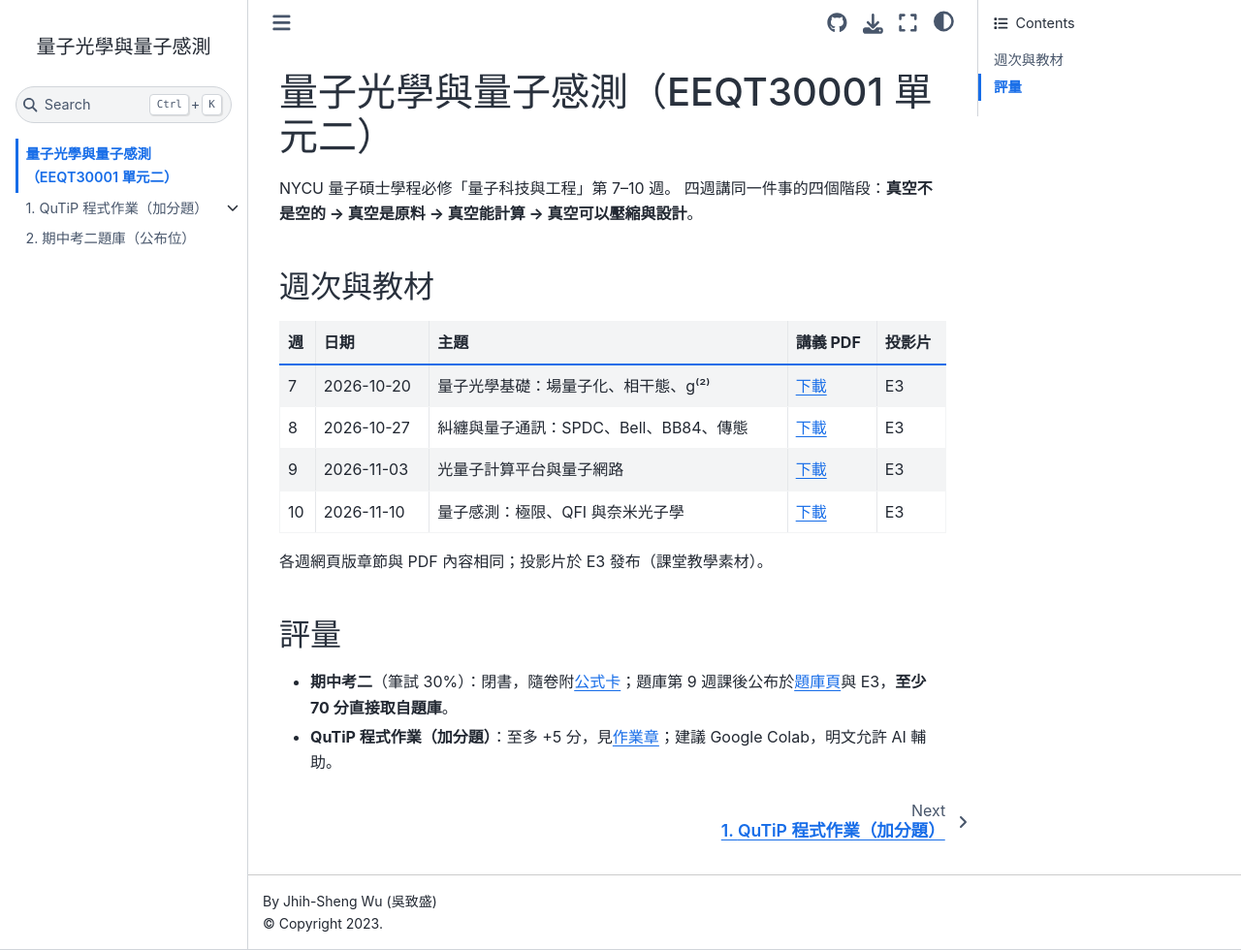
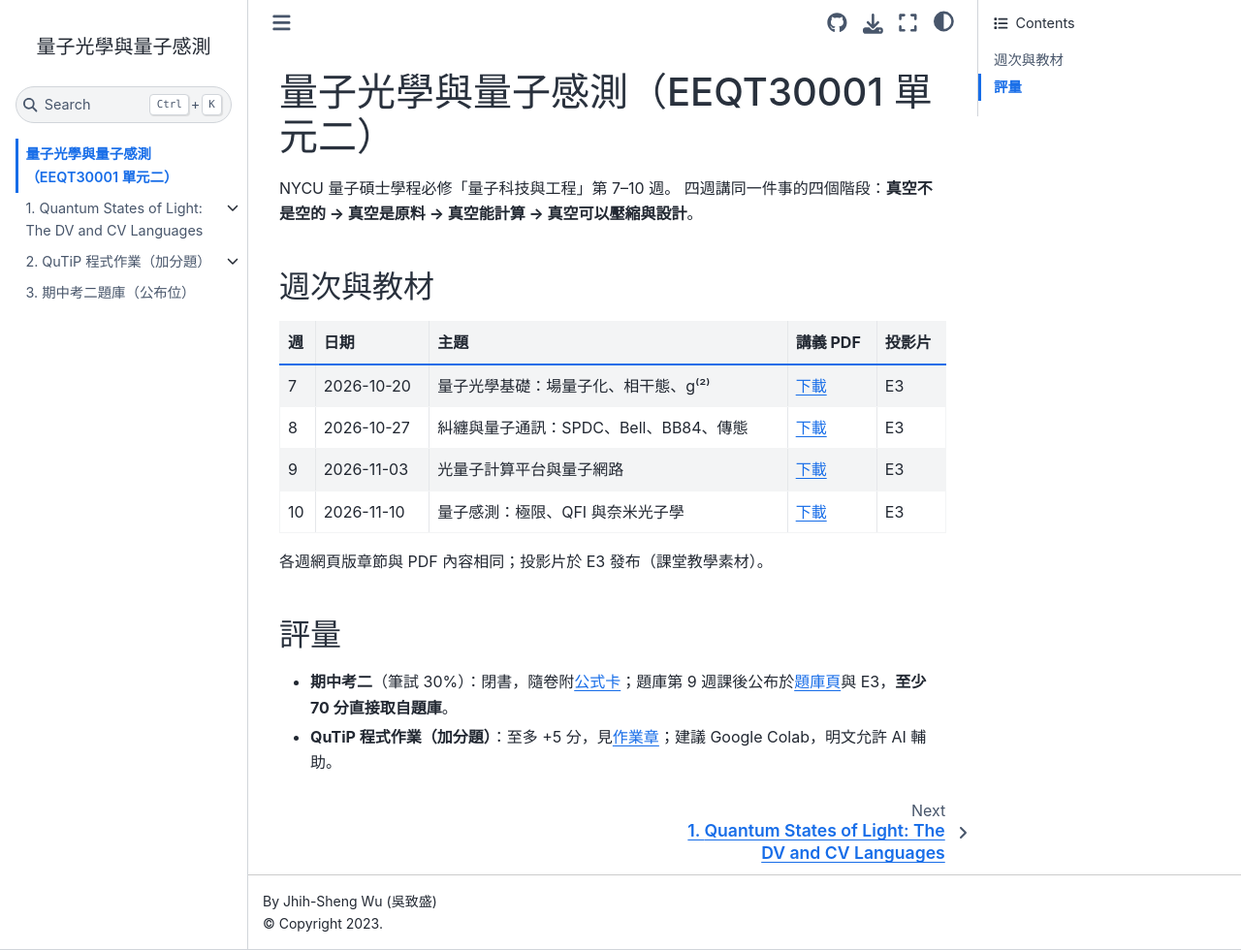
Before and after one commit to jhihsheng/eeqt30001, a Jupyter Book: the page built from intro.md, in a window 1280 px wide and 980 px high. Shown: the whole window at 97% size. Built offline with Jupyter Book 1.0.4 settings and Sphinx 7.4.7 and the Sphinx Book theme 1.1.4, drawn with Linux system fonts in a browser that asks for light colours; pages that are not in the unit, such as notebooks, are missing from menus; some of the changed lines change nothing that is shown.

Commit message:
book: week07 chapter (style calibration)

`````diff
--- a/_toc.yml
+++ b/_toc.yml
@@ -1,15 +1,15 @@
 # Table of contents — EEQT30001 單元二（仿 em：numbered chapters）
-# 章節隨轉換進度啟用：骨架版先 intro＋作業＋題庫；週 7–10 轉好逐章解開註解
+# 章節隨轉換進度啟用：週 7 已上線；週 8–10 轉好逐章解開註解
 format: jb-book
 root: intro
 options:
   numbered: True
 chapters:
-# - file: week07/index
-#   sections:
-#   - file: week07/sec1
-#   - file: week07/sec2
-#   - file: week07/sec3
+- file: week07/index
+  sections:
+  - file: week07/sec1
+  - file: week07/sec2
+  - file: week07/sec3
 # - file: week08/index
 #   sections:
 #   - file: week08/sec1
--- /dev/null
+++ b/week07/index.md
@@ -0,0 +1,21 @@
+# Quantum States of Light: The DV and CV Languages
+
+**Week 7**（2026-10-20，3 lecture hours）｜[本章 PDF 講義](../assets/week07.pdf)｜投影片：E3
+
+```{admonition} Learning objectives (Week 7)
+:class: note
+1. Explain why each electromagnetic mode is quantized as a harmonic oscillator, and use $[a,a^{\dagger}]=1$ to compute properties of Fock, coherent, and squeezed states.
+2. Draw vacuum, coherent, and squeezed states in phase space, and state the two encodings of light-based qubits (DV vs. CV).
+3. Classify a light source from $g^{(2)}(0)$ (thermal 2 / coherent 1 / single photon 0) and explain why antibunching --- not the photoelectric effect --- proves the photon.
+4. Describe how a cavity redesigns the vacuum (Jaynes--Cummings physics, the Purcell effect) and how an SNSPD detects a single photon.
+```
+
+**Reading:** Fox, *Quantum Optics*, Ch. 5–7. Full derivations: QO_note_2, 3, 5, and 4.
+
+**Opening puzzle.** Textbooks say the photoelectric effect proved that light is made of
+photons. It did not: a *semiclassical* theory --- quantized atoms driven by a purely
+classical field --- reproduces every feature of the photoelectric effect, including the
+frequency threshold. The experiment that actually certified the photon came seventy years
+after Einstein: photon *antibunching*, observed in 1977 (Kimble, Dagenais, and Mandel).
+This week builds the language needed to appreciate how much work it takes to prove that
+light arrives "one at a time", and what non-classical light is good for.
--- /dev/null
+++ b/week07/sec1.md
@@ -0,0 +1,167 @@
+# Quantum States of Light（第一節）
+
+## One mode is a harmonic oscillator
+
+Maxwell's equations in a source-free region are linear, so their solutions organize into
+*eigenmodes*: field patterns that oscillate at a single frequency $\omega$, with a
+shape fixed by the geometry (a plane wave in free space, a standing wave in a cavity, a
+guided mode in a waveguide). The energy of one mode is quadratic in the field amplitudes
+$(\mathbf{E},\mathbf{B})$ --- formally identical to the energy
+$\frac{p^{2}}{2m}+\frac{m\omega^{2}x^{2}}{2}$ of a mechanical oscillator. Canonical
+quantization therefore proceeds exactly as for a particle in a parabolic well: promote the
+canonical pair to operators, impose the commutator, and change variables to ladder
+operators (QO_note_2, Sec. 1–2). The result, for every mode,
+
+$$
+\mathcal{H}=\hbar\omega\Bigl(a^{\dagger}a+\tfrac{1}{2}\Bigr),\qquad
+[a,a^{\dagger}]=1 .
+$$ (eq-w7-hamil)
+
+A *photon* is one quantum of excitation of a mode --- the $n$-th rung of that mode's
+energy ladder --- not a small ball flying through space. **The mode comes first; the
+photon is the mode's excitation.** Everything in this unit follows from the single algebraic
+statement $[a,a^{\dagger}]=1$.
+
+## The vacuum is not empty
+
+The ground state $|0\rangle$ of Eq. {eq}`eq-w7-hamil` has energy $\hbar\omega/2$ and, more
+importantly, *fluctuating fields*: $\langle 0|\mathbf{E}|0\rangle=0$ but
+$\langle 0|\mathbf{E}^{2}|0\rangle\neq0$. These zero-point fluctuations are physical.
+Summing $\hbar\omega/2$ over the modes allowed between two parallel mirrors, and comparing
+with free space, yields a measurable attraction (Casimir, 1948; full derivation in
+QO_note_2, Example 4),
+
+$$
+\frac{F}{A}=-\frac{\pi^{2}\hbar c}{240\,d^{4}} .
+$$
+
+The lesson to remember for the cavity-QED section and for Week 10: the vacuum has
+*structure* --- which modes exist, and how strong their zero-point fields are at a
+given point, depends on the boundary conditions. Structure can be engineered.
+
+## Fock states: the DV language
+
+The eigenstates $|n\rangle$ of $a^{\dagger}a$ (*Fock* or number states) are maximally
+quantum: the field expectation value $\langle n|\mathbf{E}|n\rangle$ vanishes for every
+$n$, so a Fock state carries *no phase* --- only fluctuations
+(QO_note_2, Sec. 2.3). Encoding information in discrete photonic degrees of freedom
+--- photon number ($|0\rangle,|1\rangle$), polarization ($|H\rangle,|V\rangle$), or path
+--- is called *discrete-variable* (DV) encoding. It is conceptually clean but
+experimentally expensive: single photons are hard to make and easy to lose.
+
+## Quadratures and phase space: the CV language
+
+The Hermitian combinations of $a$ and $a^{\dagger}$,
+
+$$
+X=\frac{a+a^{\dagger}}{\sqrt{2}},\qquad
+P=\frac{a-a^{\dagger}}{i\sqrt{2}},\qquad
+[X,P]=i \;\;\Rightarrow\;\; \Delta X\,\Delta P\ge\tfrac{1}{2},
+$$ (eq-w7-quad)
+
+are the dimensionless position and momentum of the mode --- the *quadratures*.[^conv]
+They are continuously valued and directly measurable (by homodyne detection, Week 10), and
+encoding information in them is called *continuous-variable* (CV) encoding.
+
+[^conv]: The original lecture notes QO_note_2–5 use the convention
+$X_{s}=(a+a^{\dagger})/2=X/\sqrt{2}$, $Y_{s}=P/\sqrt{2}$, for which
+$[X_{s},Y_{s}]=i/2$ and $\sigma(X_{s})\sigma(Y_{s})\ge 1/4$. All statements convert by a
+factor $\sqrt{2}$ per quadrature.
+
+Phase space gives the picture. A classical oscillator is a *point* $(x,p)$ tracing a
+circle as it evolves. A quantum state cannot be a point --- Eq. {eq}`eq-w7-quad` forbids
+sharp $X$ and $P$ simultaneously --- so even the "most classical" quantum state is a
+fuzzy blob of area $\sim\frac{1}{2}$, rotating rigidly at $\omega$
+({numref}`fig-w7-phasespace`).
+
+```{figure} ../images/ps_vacuum_coherent.svg
+:name: fig-w7-phasespace
+:width: 62%
+
+Phase space in our convention, Eq. {eq}`eq-w7-quad`. A classical state is a
+point tracing a circle; a quantum state is a minimum-uncertainty blob of area
+$\sim\frac12$. The vacuum sits at the origin; the displacement $D(\alpha)$ shifts it
+to $\alpha$ without changing its shape --- a coherent state,
+$\Delta X=\Delta P=1/\sqrt2$.
+```
+
+## Coherent states: the most classical light
+
+Which quantum state behaves like the classical field
+$E_{0}\cos(\omega t+\phi)$ of a laser? Demanding
+$\langle\mathbf{E}\rangle\propto$ the classical field leads to the eigenvalue problem
+(QO_note_3, Sec. 2)
+
+$$
+a|\alpha\rangle=\alpha|\alpha\rangle,\qquad
+|\alpha\rangle=e^{-|\alpha|^{2}/2}\sum_{n=0}^{\infty}
+\frac{\alpha^{n}}{\sqrt{n!}}\,|n\rangle ,
+$$
+
+with $\alpha$ a complex number --- the dimensionless amplitude *and* phase of the
+wave. Key properties:
+
+- Photon number is Poisson-distributed,
+  $p_{n}=e^{-\langle n\rangle}\langle n\rangle^{n}/n!$, with
+  $\langle n\rangle=|\alpha|^{2}$ and $\Delta n=\sqrt{\langle n\rangle}$ ---
+  photons in a laser beam arrive *randomly and independently*, like raindrops.
+- It is a minimum-uncertainty state, $\Delta X=\Delta P=1/\sqrt{2}$: the same circular
+  blob as the vacuum, displaced to $\alpha$. Indeed
+  $|\alpha\rangle=D(\alpha)|0\rangle$ with the displacement operator
+  $D(\alpha)=\exp(\alpha a^{\dagger}-\alpha^{*}a)$ --- and $D(\alpha)$ is exactly the
+  evolution generated by a classical oscillating current (an antenna, a laser drive;
+  QO_note_4, Sec. 3). A laser *displaces the vacuum*.
+- Free evolution just rotates the blob: $\alpha(t)=\alpha(0)e^{-i\omega t}$.
+
+## Squeezed states: reshaping the vacuum blob
+
+The uncertainty product bounds the *area* of the blob, not its shape. The squeeze
+operator (QO_note_5, Sec. 2)
+
+$$
+S(\xi)=\exp\Bigl(\tfrac{1}{2}\xi^{*}a^{2}-\tfrac{1}{2}\xi\,(a^{\dagger})^{2}\Bigr),
+\qquad \xi=re^{i\theta},
+$$
+
+turns the circle into an ellipse: for $\theta=0$,
+$\Delta X=e^{-r}/\sqrt{2}$ and $\Delta P=e^{+r}/\sqrt{2}$ --- one quadrature quieter than
+the vacuum itself, at the price of the other ({numref}`fig-w7-squeezed`). Because $S(\xi)$
+is quadratic in $a^{\dagger}$, generating squeezed light requires a *nonlinear*
+process ($\chi^{(2)}$ parametric down-conversion, Week 8). Why care? Metrology: LIGO
+injects squeezed vacuum to measure below the vacuum noise level (Week 10).
+
+```{figure} ../images/ps_squeezed.svg
+:name: fig-w7-squeezed
+:width: 50%
+
+Squeezed vacuum in phase space: one quadrature narrows to $e^{-r}/\sqrt2$ at
+the price of the conjugate one; the area $\Delta X\,\Delta P=\tfrac12$ is unchanged
+(dashed: the vacuum circle).
+```
+
+## DV vs. CV at a glance
+
+```{table} DV vs. CV
+:name: tab-w7-dvcv
+|  | **DV (discrete)** | **CV (continuous)** |
+|---|---|---|
+| Basic objects | Fock states, polarization | quadratures $X,P$ |
+| Qubit example | $|H\rangle,|V\rangle$; dual-rail $|01\rangle,|10\rangle$ | coherent/squeezed states; cat, GKP codes |
+| Measurement | single-photon detectors | homodyne/heterodyne |
+| Strength | clean logic, long-distance QKD | deterministic sources, scalable |
+| Weakness | probabilistic sources, loss | noise accumulates |
+```
+
+Hybrid schemes (converting DV qubits into cat-state qubits and back) are an active research
+direction (QO_note_3, introduction). This DV/CV pair of languages is the backbone of the
+whole unit: Week 8 speaks mostly DV, Week 9 uses both, Week 10 mostly CV.
+
+```{important}
+**Summary — Section 1.**
+Every mode of light is a harmonic oscillator: $[a,a^{\dagger}]=1$,
+$\mathcal H=\hbar\omega(a^{\dagger}a+\frac12)$. The vacuum is a real physical state with
+fluctuating fields (Casimir). Fock states have sharp $n$ and no phase (DV); coherent
+states are displaced vacua with Poisson statistics, $\Delta n=\sqrt{\langle n\rangle}$
+(the most classical light); squeezed states beat the vacuum noise in one quadrature (CV).
+Phase space: point (classical) $\to$ blob of area $\sim\frac12$ (quantum).
+```
--- /dev/null
+++ b/week07/sec2.md
@@ -0,0 +1,134 @@
+# Proving the Photon: The Second-Order Correlation $g^{(2)}(0)$（第二節）
+
+## Photon-counting statistics
+
+Modern detectors do not record a continuous intensity; they *click*. The statistics
+of clicks classify light (QO_photon_stat):
+
+- **Poissonian**, $\Delta n=\sqrt{\langle n\rangle}$: coherent light (laser).
+- **Super-Poissonian**, $\Delta n>\sqrt{\langle n\rangle}$: thermal/chaotic light.
+- **Sub-Poissonian**, $\Delta n<\sqrt{\langle n\rangle}$:
+  *no classical explanation* --- non-classical light.
+
+A practical warning: loss randomizes. If photons survive a lossy channel or an inefficient
+detector independently with probability $\eta$, sub-Poissonian statistics degrade toward
+Poissonian --- observing quantum statistics requires high collection and detection
+efficiency. This motivates the SNSPD section of this chapter.
+
+## The HBT experiment and $g^{(2)}$
+
+Photon counting alone cannot separate "one photon at a time" from a very dim laser
+(see the discussion question below). The decisive quantity is the *intensity–intensity*
+correlation, measured in the Hanbury Brown–Twiss (HBT) geometry: split the beam 50:50 onto
+two detectors and count coincidences ({numref}`fig-w7-hbt`). For a single mode, with the
+detector-ordering of operators from Glauber's photodetection theory
+(QO_note_5, Sec. 1),
+
+$$
+g^{(2)}(0)=\frac{\langle a^{\dagger}a^{\dagger}aa\rangle}
+                {\langle a^{\dagger}a\rangle^{2}}
+          =1+\frac{\sigma^{2}(n)-\langle n\rangle}{\langle n\rangle^{2}} .
+$$ (eq-w7-g2)
+
+$$
+g^{(2)}(0)=
+\begin{cases}
+2 & \text{thermal light (bunching)},\\
+1 & \text{coherent light (random arrivals)},\\
+\dfrac{n-1}{n}\;\xrightarrow{\,n=1\,}\;0 & \text{Fock state (antibunching)}.
+\end{cases}
+$$ (eq-w7-g2values)
+
+For *any* classical intensity distribution, the Cauchy–Schwarz inequality forces
+$g^{(2)}(0)\ge 1$: classical waves can bunch, never antibunch. Therefore a measured
+$g^{(2)}(0)<1$ has no classical explanation, and $g^{(2)}(0)\to 0$ certifies a
+single-photon source. This is the experiment that finally proved the photon: resonance
+fluorescence of single atoms, Kimble, Dagenais and Mandel (1977) ---
+seventy years after the photoelectric effect. The photoelectric effect needs only
+quantized *atoms*; antibunching needs quantized *light*.
+
+```{figure} ../images/hbt_setup.svg
+:name: fig-w7-hbt
+:width: 46%
+
+HBT setup --- beam splitter, two detectors, coincidence counter.
+```
+
+```{figure} ../images/g2_curves.svg
+:name: fig-w7-g2curves
+:width: 50%
+
+$g^{(2)}(\tau)$ for thermal, coherent, and single-photon light; the shaded
+region $g^{(2)}(0)<1$ is classically forbidden.
+```
+
+````{exercise} In-class discussion 1
+:label: exer-w7-dimlaser
+
+A laser is attenuated to $0.1$ photons per pulse on average.
+Is it a single-photon source?
+````
+
+```{solution} exer-w7-dimlaser
+:label: solu-w7-dimlaser
+:class: dropdown
+
+No. Attenuation preserves coherent-state statistics: $g^{(2)}(0)=1$, and the two-photon
+probability $p_{2}\approx\langle n\rangle^{2}/2$ is nonzero. Dim is not quantum.
+```
+
+````{exercise} In-class discussion 2
+:label: exer-w7-half
+
+You measure $g^{(2)}(0)=0.5$. What is the source?
+````
+
+```{solution} exer-w7-half
+:label: solu-w7-half
+:class: dropdown
+
+Non-classical (below 1), but not a perfect single-photon source: e.g. two independent
+single-photon emitters ($g^{(2)}=1/2$ exactly), or one imperfect emitter with background.
+```
+
+## Try it in three lines (QuTiP)
+
+```{code-block} python
+:caption: QuTiP demo — $g^{(2)}(0)$ of Fock, coherent, and squeezed states
+
+from qutip import *
+N = 30
+states = {"Fock |1>": basis(N,1), "Coherent": coherent(N,2.0),
+          "Squeezed": squeeze(N,1.0)*basis(N,0)}
+a = destroy(N)
+for name, psi in states.items():
+    g2 = expect(a.dag()*a.dag()*a*a, psi)/expect(a.dag()*a, psi)**2
+    print(name, "g2(0) =", round(g2,3))
+```
+
+This is the seed of the bonus homework（見[作業章](../assignment/index)；Colab recommended;
+worth up to $+5$ points on Midterm 2).
+
+## Single-photon sources compared
+
+```{table} Order-of-magnitude comparison of single-photon sources（數字 2026-07 依文獻核校；cf. Fox Ch. 5）
+:name: tab-w7-sps
+| Source | $g^{(2)}(0)$ (typ.) | Rate | Operating $T$ | Deterministic? |
+|---|---|---|---|---|
+| Attenuated laser | $1$ (always) | GHz | room | no (Poisson) |
+| SPDC, heralded (Week 8) | $10^{-2}$ (best $3{\times}10^{-4}$) | 0.1–4 MHz | room | heralded |
+| Quantum dot in cavity | $\sim10^{-3}$ | tens of MHz | 4–10 K | near-det. |
+| NV center in diamond | $0.2$–$0.4$ | $10^{5}$–$3{\times}10^{6}$ s$^{-1}$ | room | det., poor collection |
+```
+
+The quantum-dot route is where cavity QED (next section) pays off: a cavity both
+speeds up emission (Purcell effect) and funnels the photons into one collectible mode.
+
+```{important}
+**Summary — Section 2.**
+Click statistics classify light; $g^{(2)}(0)=1+[\sigma^{2}(n)-\langle n\rangle]/\langle
+n\rangle^{2}$ is the sharp tool: thermal 2, coherent 1, single photon 0. Classically
+$g^{(2)}(0)\ge1$; antibunching is the fingerprint of the photon (1977). A dim laser is
+never a single-photon source. Real sources trade off purity, rate, temperature, and
+determinism.
+```
--- /dev/null
+++ b/week07/sec3.md
@@ -0,0 +1,127 @@
+# Cavity QED: Redesigning the Vacuum（第三節）
+
+## The Jaynes–Cummings model in one page
+
+Put a two-level atom ($|E_{v}\rangle,|E_{c}\rangle$, splitting $\hbar\omega_{cv}$) in a
+cavity supporting a single mode of frequency $\omega$. With the rotating-wave
+approximation, light–matter interaction reduces to the Jaynes–Cummings Hamiltonian
+(QO_note_4, Sec. 4)
+
+$$
+\mathcal{H}_{\mathrm{JC}}
+=\hbar\omega\,a^{\dagger}a+\frac{\hbar\omega_{cv}}{2}\sigma_{z}
+ +\hbar\lambda\bigl(\sigma_{+}a+\sigma_{-}a^{\dagger}\bigr),
+$$ (eq-w7-jc)
+
+where $\lambda$ is the coupling rate set by the dipole moment and the mode's vacuum field.
+Because the excitation number is conserved, the dynamics splits into $2\times2$ blocks
+$\{|E_{c}\rangle|n\rangle,\;|E_{v}\rangle|n+1\rangle\}$: the atom and the cavity
+coherently swap one quantum at the Rabi frequency
+$2\lambda\sqrt{n+1}$ (on resonance). The eigenstates --- *dressed states* --- are
+split by $2\hbar\lambda\sqrt{n+1}$.
+
+The striking case is $n=0$: even with *no photon in the cavity*, the excited atom
+oscillates, $|E_{c}\rangle|0\rangle\leftrightarrow|E_{v}\rangle|1\rangle$ --- the
+*vacuum Rabi oscillation* ({numref}`fig-w7-jc`). The "empty" cavity is not empty;
+its zero-point field drives the atom. (With a coherent drive the oscillations collapse
+and revive --- see QO_note_4, Sec. 4.3, for this beautiful signature of field
+quantization.)
+
+```{figure} ../images/jc_rabi.svg
+:name: fig-w7-jc
+:width: 92%
+
+Jaynes–Cummings Rabi oscillations, $P_e(t)=\cos^{2}\!\bigl(\lambda\sqrt{n+1}\,t\bigr)$,
+for $n=0$ (vacuum) and $n=2$; the oscillation persists at $n=0$.
+```
+
+## Spontaneous emission and the Purcell effect
+
+Fermi's golden rule says the emission rate of an excited atom is proportional to the
+density of final photon states at its transition frequency
+(QO_note_4, Sec. 2.2):
+
+$$
+W=\frac{\pi}{2\hbar^{2}}\,\bigl|\langle c|\mathcal H_{I}|v\rangle\bigr|^{2}\,
+\rho(\omega)\,\hbar
+\;\;\Longrightarrow\;\;
+W_{\mathrm{free}}=\frac{\omega^{3}|d_{cv}|^{2}}{3\pi\epsilon_{0}\hbar c^{3}} ,
+$$
+
+where the free-space result uses the vacuum density of modes
+$g(\omega)=\omega^{2}/\pi^{2}c^{3}$ (QO_note_2, Sec. 3.1). Read this formula the other
+way around: *spontaneous emission is not a property of the atom alone*. It is
+stimulated by the vacuum fluctuations of the modes around the atom --- so if you change
+the modes, you change the rate. A cavity of quality factor $Q$ and mode volume $V$
+concentrates the vacuum field at its resonance; the emission rate is enhanced by the
+Purcell factor (Purcell, 1946; result only)
+
+$$
+F_{P}=\frac{W_{\mathrm{cav}}}{W_{\mathrm{free}}}
+     =\frac{3}{4\pi^{2}}\Bigl(\frac{\lambda_{0}}{n}\Bigr)^{3}\frac{Q}{V},
+$$ (eq-w7-purcell)
+
+for an emitter on resonance and at the field maximum. Detuned from the cavity, emission is
+*suppressed* instead. **Change the structure of the vacuum, and you change the
+atom's fate.** Keep Eq. {eq}`eq-w7-purcell` in mind: in Week 10 we will see that
+nanophotonics is precisely the engineering of $Q/V$ --- of the vacuum itself --- and that
+this turns quantum-sensing limits into design parameters.
+
+````{exercise} In-class discussion 3
+:label: exer-w7-cavity
+
+An atom is placed in a resonant cavity. Which of its properties change?
+````
+
+```{solution} exer-w7-cavity
+:label: solu-w7-cavity
+:class: dropdown
+
+Its emission rate (faster on resonance, slower off resonance),
+its emission direction (into the cavity mode), and even its energy levels (dressed-state
+splitting). The vacuum has been redesigned around it.
+```
+
+## Detecting one photon: the SNSPD
+
+Certifying $g^{(2)}(0)\approx0$ requires detectors that click on a single photon.
+Photomultipliers (PMTs) and avalanche photodiodes (SPADs) do this with quantum
+efficiencies of order $10$–$70\%$ and nanosecond timing. The current workhorse of quantum
+optics is the *superconducting nanowire single-photon detector* (SNSPD): a
+$\sim\!100$-nm-wide superconducting wire (NbN, NbTiN, or WSi), cooled below its critical
+temperature ($\sim$1–4 K) and biased just below its critical current. One absorbed photon
+creates a local hotspot, the wire momentarily turns resistive, and a voltage pulse marks
+the arrival time. State-of-the-art SNSPDs combine system detection efficiency above
+$90\%$ --- the record is $98.0\pm0.5\%$ at 1550 nm (Reddy et al. 2020) --- with dark-count
+rates that can be pushed below 1 Hz (milli-Hz demonstrated) and timing jitter down to
+$2.6$–$4.3$ ps (Korzh et al. 2020). Every experiment in Weeks 8–9 --- QKD, Bell tests,
+boson sampling --- stands on these detectors.
+
+## Coda: Glauber's photon
+
+Roy Glauber received the 2005 Nobel Prize for the quantum theory of optical coherence ---
+the theory behind $g^{(1)}$, $g^{(2)}$, and the coherent states used throughout this week.
+His central insight is the one we started from: light is described by quantum states of
+*modes*, and a photon is nothing more (and nothing less) than a single excitation of
+one of them. **Modes first; photons second.** Next week we take two photons at a
+time and let them interfere.
+
+```{important}
+**Summary — Section 3.**
+JC physics: atom + cavity mode swap one quantum at rate $2\lambda\sqrt{n+1}$; vacuum Rabi
+oscillations exist at $n=0$. Spontaneous emission $\propto$ density of vacuum modes
+$\Rightarrow$ Purcell factor $F_{P}=\frac{3}{4\pi^{2}}(\lambda_{0}/n)^{3}Q/V$: the vacuum
+is designable. SNSPDs (superconducting nanowires) detect single photons with
+$>90\%$ efficiency and ps jitter, enabling all the quantum optics that follows.
+```
+
+## References（Week 7）
+
+1. H. J. Kimble, M. Dagenais, and L. Mandel, *Photon antibunching in resonance fluorescence*, Phys. Rev. Lett. **39**, 691 (1977).
+2. E. M. Purcell, *Spontaneous emission probabilities at radio frequencies*, Phys. Rev. **69**, 681 (1946).
+3. M. D. Eisaman, J. Fan, A. Migdall, and S. V. Polyakov, *Invited Review: Single-photon sources and detectors*, Rev. Sci. Instrum. **82**, 071101 (2011).
+4. P. Senellart, G. Solomon, and A. White, *High-performance semiconductor quantum-dot single-photon sources*, Nat. Nanotechnol. **12**, 1026 (2017).
+5. D. V. Reddy, R. R. Nerem, S. W. Nam, R. P. Mirin, and V. B. Verma, *Superconducting nanowire single-photon detectors with 98% system detection efficiency at 1550 nm*, Optica **7**, 1649 (2020).
+6. B. Korzh *et al.*, *Demonstration of sub-3 ps temporal resolution with a superconducting nanowire single-photon detector*, Nat. Photonics **14**, 250 (2020).
+7. M. Fox, *Quantum Optics: An Introduction*, Oxford University Press (2006), Ch. 5–7.
+8. C. Gerry and P. Knight, *Introductory Quantum Optics*, Cambridge University Press (2005).
`````
Also changed, not shown: images/g2_curves.svg (added), images/hbt_setup.svg (added), images/jc_rabi.svg (added), images/ps_squeezed.svg (added), images/ps_vacuum_coherent.svg (added).
